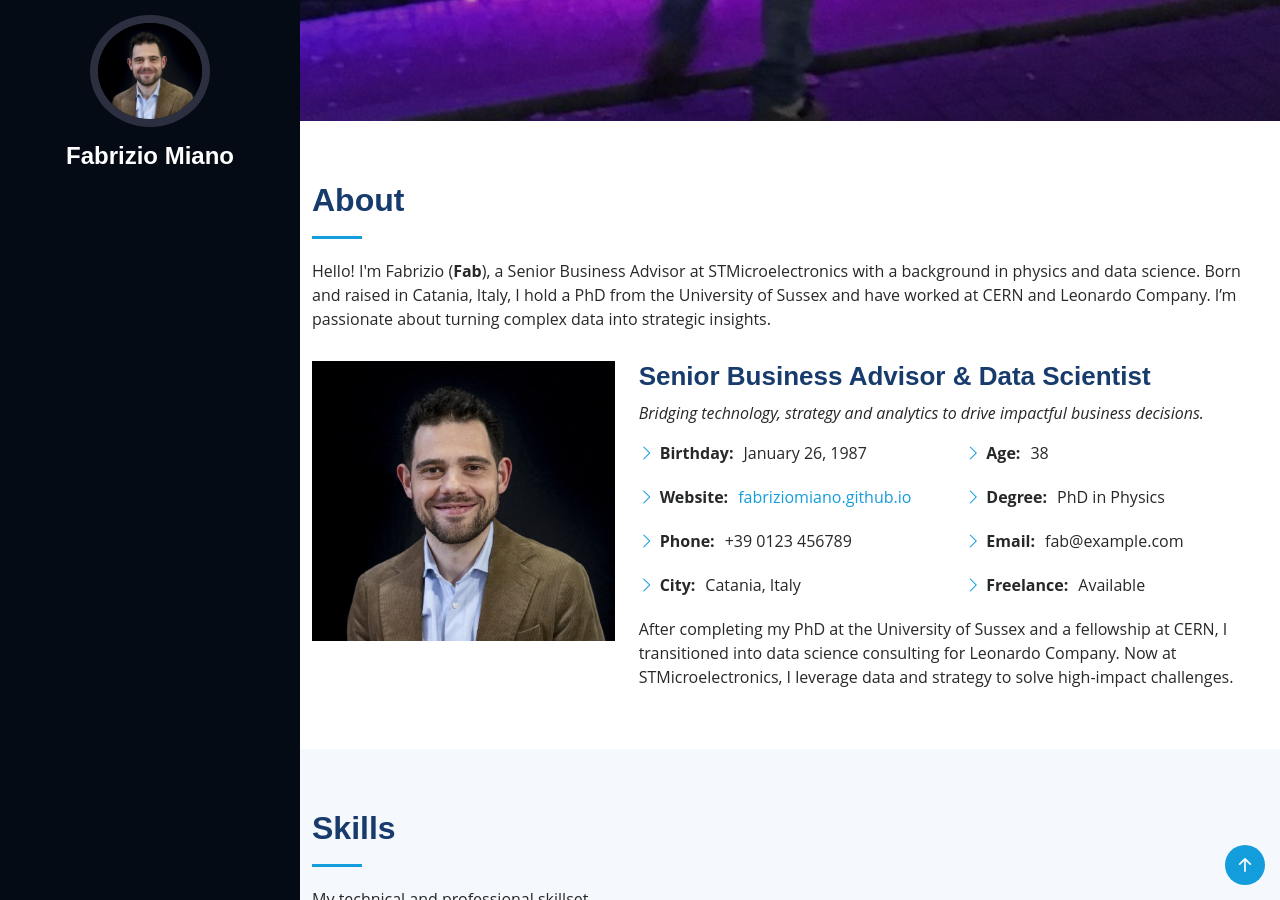
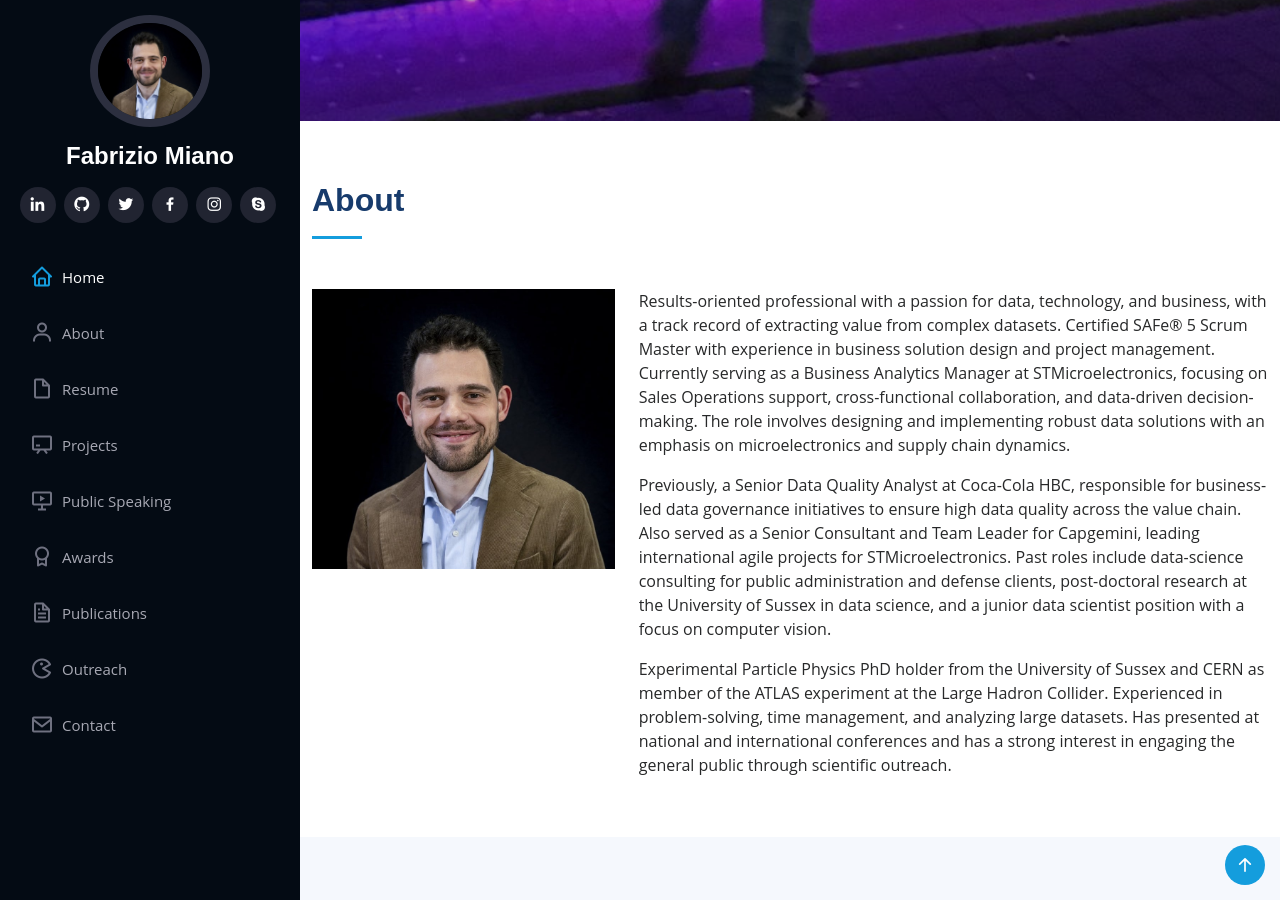
Before and after one commit to fabriziomiano/fabriziomiano.github.io, a Jekyll site: the page built from index.md, in a window 1280 px wide and 900 px high, scrolled down 779 px. Built offline with Jekyll 4.4.1, drawn with Linux system fonts in a browser that asks for light colours; nearby versions of some CDN libraries; some of the changed text lies outside the part shown.

Commit message:
fix sidebar: Adjust sidebar layout and styles

```diff
--- a/_includes/nav.html
+++ b/_includes/nav.html
@@ -1,13 +1,37 @@
 <!-- _includes/nav.html -->
+<!-- ======= Mobile nav toggle button ======= -->
+<i class="bi bi-list mobile-nav-toggle d-xl-none"></i>
+
+<!-- ======= Header ======= -->
 <header id="header">
   <div class="d-flex flex-column">
-    <!-- … entire <header> block from your old index.html … -->
-    <!-- Example: -->
+
     <div class="profile">
       <img src="{{ '/assets/img/profile-img.jpg' | relative_url }}" alt="" class="img-fluid rounded-circle">
       <h1 class="text-light"><a href="{{ '/' | relative_url }}">Fabrizio Miano</a></h1>
-      <!-- …etc… -->
+      <div class="social-links mt-3 text-center">
+        <a href="https://www.linkedin.com/in/fabriziomiano/" target="_blank" class="linkedin"><i class="bx bxl-linkedin"></i></a>
+        <a href="https://github.com/fabriziomiano" target="_blank" class="github"><i class="bx bxl-github"></i></a>
+        <a href="https://twitter.com/burbunzillo" target="_blank" class="twitter"><i class="bx bxl-twitter"></i></a>
+        <a href="https://www.facebook.com/fabrizio.miano" target="_blank" class="facebook"><i class="bx bxl-facebook"></i></a>
+        <a href="https://www.instagram.com/fabriziomiano/" target="_blank" class="instagram"><i class="bx bxl-instagram"></i></a>
+        <a href="skype:sbargioffa?chat" class="skype"><i class="bx bxl-skype"></i></a>
+      </div>
     </div>
-    <!-- nav links … -->
+
+    <nav id="navbar" class="nav-menu navbar">
+      <ul>
+        <li><a href="#hero"        class="nav-link scrollto active"><i class="bx bx-home"></i> <span>Home</span></a></li>
+        <li><a href="#about"       class="nav-link scrollto"><i class="bx bx-user"></i> <span>About</span></a></li>
+        <li><a href="#resume"      class="nav-link scrollto"><i class="bx bx-file-blank"></i> <span>Resume</span></a></li>
+        <li><a href="#projects"    class="nav-link scrollto"><i class="bx bx-chalkboard"></i> <span>Projects</span></a></li>
+        <li><a href="#publicspeaking" class="nav-link scrollto"><i class="bx bx-slideshow"></i> <span>Public Speaking</span></a></li>
+        <li><a href="#awards"      class="nav-link scrollto"><i class="bx bx-award"></i> <span>Awards</span></a></li>
+        <li><a href="#publications"class="nav-link scrollto"><i class="bx bx-file"></i> <span>Publications</span></a></li>
+        <li><a href="#outreach"    class="nav-link scrollto"><i class="bx bx-game"></i> <span>Outreach</span></a></li>
+        <li><a href="#contact"     class="nav-link scrollto"><i class="bx bx-envelope"></i> <span>Contact</span></a></li>
+      </ul>
+    </nav><!-- .nav-menu -->
+
   </div>
-</header>
+</header><!-- End Header -->
--- a/_layouts/default.html
+++ b/_layouts/default.html
@@ -5,8 +5,14 @@
     {% include head.html %}
   </head>
   <body>
+    {%- comment -%}
+    This include now outputs your <aside id="sidebar">…</aside>
+    {%- endcomment -%}
     {% include nav.html %}
 
+    {%- comment -%}
+    The page content (hero section + main sections) lives in index.md
+    {%- endcomment -%}
     {{ content }}
 
     <!-- Vendor JS Files -->
--- a/index.md
+++ b/index.md
@@ -3,51 +3,46 @@ layout: default
 title: "Fabrizio Miano, PhD | Resume"
 ---
 
+<!-- ======= Hero Section ======= -->
 <section id="hero" class="d-flex flex-column justify-content-center align-items-center">
   <div class="hero-container" data-aos="fade-in">
     <h1>Fabrizio Miano</h1>
-    <p>I'm a <span class="typed" data-typed-items="Ph.D. in Physics, Tech Enthusiast, Data Expert, Sales and Marketing Business Analyst"></span></p>
+    <p>I'm a <span class="typed" data-typed-items="Sr Business Advisor, Data Expert, PhD in Experimental Particle Physics"></span></p>
   </div>
-</section>
+</section><!-- End Hero -->
 
 <main id="main">
 
   <!-- ======= About Section ======= -->
   <section id="about" class="about">
-    <div class="container" data-aos="fade-up">
+    <div class="container">
       <div class="section-title">
         <h2>About</h2>
-        <p>Hello! I'm Fabrizio (<strong>Fab</strong>), a Senior Business Advisor at STMicroelectronics with a background in physics and data science. Born and raised in Catania, Italy, I hold a PhD from the University of Sussex and have worked at CERN and Leonardo Company. I’m passionate about turning complex data into strategic insights.</p>
       </div>
       <div class="row">
-        <div class="col-lg-4">
+        <div class="col-lg-4" data-aos="fade-right">
           <img src="{{ '/assets/img/profile-img.jpg' | relative_url }}" class="img-fluid" alt="">
         </div>
-        <div class="col-lg-8 pt-4 pt-lg-0 content">
-          <h3>Senior Business Advisor & Data Scientist</h3>
-          <p class="fst-italic">
-            Bridging technology, strategy and analytics to drive impactful business decisions.
+        <div class="col-lg-8 pt-4 pt-lg-0 content" data-aos="fade-left">
+          <p class="mb-3">
+            Results-oriented professional with a passion for data, technology, and business, with a track record of extracting
+            value from complex datasets. Certified SAFe® 5 Scrum Master with experience in business solution design and
+            project management. Currently serving as a Business Analytics Manager at STMicroelectronics, focusing on Sales
+            Operations support, cross-functional collaboration, and data-driven decision-making. The role involves designing
+            and implementing robust data solutions with an emphasis on microelectronics and supply chain dynamics.
           </p>
-          <div class="row">
-            <div class="col-lg-6">
-              <ul>
-                <li><i class="bi bi-chevron-right"></i> <strong>Birthday:</strong> January 26, 1987</li>
-                <li><i class="bi bi-chevron-right"></i> <strong>Website:</strong> <a href="https://fabriziomiano.github.io">fabriziomiano.github.io</a></li>
-                <li><i class="bi bi-chevron-right"></i> <strong>Phone:</strong> +39 0123 456789</li>
-                <li><i class="bi bi-chevron-right"></i> <strong>City:</strong> Catania, Italy</li>
-              </ul>
-            </div>
-            <div class="col-lg-6">
-              <ul>
-                <li><i class="bi bi-chevron-right"></i> <strong>Age:</strong> {{ 'now' | date: '%Y' | minus: 1987 }}</li>
-                <li><i class="bi bi-chevron-right"></i> <strong>Degree:</strong> PhD in Physics</li>
-                <li><i class="bi bi-chevron-right"></i> <strong>Email:</strong> fab@example.com</li>
-                <li><i class="bi bi-chevron-right"></i> <strong>Freelance:</strong> Available</li>
-              </ul>
-            </div>
-          </div>
+          <p class="mb-3">
+            Previously, a Senior Data Quality Analyst at Coca-Cola HBC, responsible for business-led data governance initiatives
+            to ensure high data quality across the value chain. Also served as a Senior Consultant and Team Leader for Capgemini,
+            leading international agile projects for STMicroelectronics. Past roles include data-science consulting
+            for public administration and defense clients, post-doctoral research at the University of Sussex in data science,
+            and a junior data scientist position with a focus on computer vision.
+          </p>
           <p>
-            After completing my PhD at the University of Sussex and a fellowship at CERN, I transitioned into data science consulting for Leonardo Company. Now at STMicroelectronics, I leverage data and strategy to solve high-impact challenges.
+            Experimental Particle Physics PhD holder from the University of Sussex and CERN as member of the ATLAS experiment
+            at the Large Hadron Collider. Experienced in problem-solving, time management, and analyzing large datasets.
+            Has presented at national and international conferences and has a strong interest in engaging the general public
+            through scientific outreach.
           </p>
         </div>
       </div>
@@ -56,79 +51,151 @@ title: "Fabrizio Miano, PhD | Resume"
 
   <!-- ======= Skills Section ======= -->
   <section id="skills" class="skills section-bg">
-    <div class="container" data-aos="fade-up">
+    <div class="container">
       <div class="section-title">
         <h2>Skills</h2>
-        <p>My technical and professional skillset.</p>
       </div>
       <div class="row skills-content">
-        <div class="col-lg-6">
+
+        <div class="col-lg-3" data-aos="fade-up">
+          <p class="text-center">Coding</p>
           <div class="progress">
-            <span class="skill">Python <i class="val">90%</i></span>
+            <span class="skill">Python<i class="val">Advanced</i></span>
             <div class="progress-bar-wrap">
-              <div class="progress-bar" role="progressbar" aria-valuenow="90" aria-valuemin="0" aria-valuemax="100"></div>
+              <div class="progress-bar" role="progressbar" aria-valuenow="75" aria-valuemin="0" aria-valuemax="100"></div>
             </div>
           </div>
-          <!-- repeat for other skills… -->
-        </div>
-        <div class="col-lg-6">
           <div class="progress">
-            <span class="skill">Business Strategy <i class="val">85%</i></span>
+            <span class="skill">Java<i class="val">Beginner</i></span>
             <div class="progress-bar-wrap">
-              <div class="progress-bar" role="progressbar" aria-valuenow="85" aria-valuemin="0" aria-valuemax="100"></div>
+              <div class="progress-bar" role="progressbar" aria-valuenow="25" aria-valuemin="0" aria-valuemax="100"></div>
             </div>
           </div>
-          <!-- … -->
+          <div class="progress">
+            <span class="skill">SQL<i class="val">Advanced</i></span>
+            <div class="progress-bar-wrap">
+              <div class="progress-bar" role="progressbar" aria-valuenow="75" aria-valuemin="0" aria-valuemax="100"></div>
+            </div>
+          </div>
+          <div class="progress">
+            <span class="skill">Bash<i class="val">Intermediate</i></span>
+            <div class="progress-bar-wrap">
+              <div class="progress-bar" role="progressbar" aria-valuenow="50" aria-valuemin="0" aria-valuemax="100"></div>
+            </div>
+          </div>
+          <div class="progress">
+            <span class="skill">HTML5<i class="val">Intermediate</i></span>
+            <div class="progress-bar-wrap">
+              <div class="progress-bar" role="progressbar" aria-valuenow="50" aria-valuemin="0" aria-valuemax="100"></div>
+            </div>
+          </div>
+          <div class="progress">
+            <span class="skill">JavaScript<i class="val">Beginner</i></span>
+            <div class="progress-bar-wrap">
+              <div class="progress-bar" role="progressbar" aria-valuenow="25" aria-valuemin="0" aria-valuemax="100"></div>
+            </div>
+          </div>
         </div>
+
+        <div class="col-lg-3" data-aos="fade-up">
+          <p class="text-center">Versioning/DevOps/Cloud</p>
+          <!-- repeat progress bars for Git, Docker, Azure, AWS -->
+        </div>
+
+        <div class="col-lg-3" data-aos="fade-up">
+          <p class="text-center">Languages</p>
+          <!-- repeat progress bars for Italian, English, Spanish, French -->
+        </div>
+
       </div>
     </div>
   </section><!-- End Skills Section -->
 
-  <!-- ======= Portfolio Section ======= -->
-  <section id="portfolio" class="portfolio">
-    <div class="container" data-aos="fade-up">
+  <!-- ======= Resume Section ======= -->
+  <section id="resume" class="resume">
+    <div class="container">
       <div class="section-title">
-        <h2>Portfolio</h2>
-        <p>Some of my recent projects.</p>
+        <h2>Resume</h2>
+        <a href="https://github.com/fabriziomiano/tex-cv/raw/master/cv-en.pdf" class="btn btn-outline-primary">Download CV</a>
       </div>
+
+      <!-- Education -->
       <div class="row">
-        <div class="col-lg-12">
-          <ul id="portfolio-flters">
-            <li data-filter="*" class="filter-active">All</li>
-            <li data-filter=".filter-data">Data Science</li>
-            <li data-filter=".filter-web">Web</li>
-            <li data-filter=".filter-ml">Machine Learning</li>
-          </ul>
+        <div class="col-lg-6" data-aos="fade-up">
+          <h3 class="resume-title">Education</h3>
+          <div class="resume-item">
+            <h4>PhD in Physics</h4>
+            <h5>2015 - 2018</h5>
+            <p><em>University of Sussex, Brighton, UK</em></p>
+            <p>“Optimisation studies and data-driven background estimation in searches for the
+            supersymmetric partner of the top quark with the ATLAS Detector at the LHC”.
+            2018. <a href="http://cds.cern.ch/record/2650559">cds.cern.ch/record/2650559</a></p>
+          </div>
+          <!-- MSc in Physics -->
         </div>
-      </div>
-      <div class="row portfolio-container">
-        <!-- repeat .portfolio-item for each project… -->
+        <!-- Work Experience: Deckchair.com, CERN fellowship… -->
       </div>
     </div>
-  </section><!-- End Portfolio Section -->
+  </section><!-- End Resume Section -->
+
+  <!-- ======= Projects Section ======= -->
+  <section id="projects" class="services">
+    <div class="container">
+      <div class="section-title"><h2>Projects</h2></div>
+      <div class="row">
+        <!-- Icon boxes for each project as in your original HTML -->
+      </div>
+    </div>
+  </section><!-- End Projects Section -->
+
+  <!-- ======= Public Speaking Section ======= -->
+  <section id="publicspeaking" class="services section-bg">
+    <div class="container" data-aos="fade-up">
+      <div class="section-title"><h2>Public Speaking</h2></div>
+      <!-- All resume-items with seminar titles, dates and links -->
+    </div>
+  </section><!-- End Public Speaking Section -->
+
+  <!-- ======= Awards Section ======= -->
+  <section id="awards" class="section-bg">
+    <div class="container" data-aos="fade-up">
+      <div class="section-title"><h2>Awards</h2></div>
+      <div class="row">
+        <!-- All award icon-boxes -->
+      </div>
+    </div>
+  </section><!-- End Awards Section -->
+
+  <!-- ======= Publications Section ======= -->
+  <section id="publications" class="section-bg">
+    <div class="container">
+      <div class="section-title"><h2>Publications</h2></div>
+      <!-- All resume-items with publication lists -->
+    </div>
+  </section><!-- End Publications Section -->
+
+  <!-- ======= Outreach Section ======= -->
+  <section id="outreach">
+    <div class="container">
+      <div class="section-title"><h2>Outreach</h2></div>
+      <!-- All outreach resume-items -->
+    </div>
+  </section><!-- End Outreach Section -->
 
   <!-- ======= Contact Section ======= -->
   <section id="contact" class="contact section-bg">
-    <div class="container" data-aos="fade-up">
-      <div class="section-title">
-        <h2>Contact</h2>
-        <p>Get in touch with me.</p>
-      </div>
-      <div class="row">
-        <div class="col-lg-6">
-          <div class="info-box mb-4">
-            <i class="bx bx-map"></i>
-            <h3>My Address</h3>
-            <p>Via Roma 123, Catania, Italy</p>
+    <div class="container">
+      <div class="section-title"><h2>Contact</h2></div>
+      <div class="row" data-aos="fade-in">
+        <div class="col-lg-5 d-flex align-items-stretch">
+          <div class="info">
+            <div class="address"><i class="bi bi-geo-alt"></i><h4>Location:</h4><p>Catania, Italy</p></div>
+            <div class="email"><i class="bi bi-envelope"></i><h4>Email:</h4><p>fabriziomiano@gmail.com</p></div>
+            <div class="phone"><i class="bi bi-phone"></i><h4>Call:</h4><p>+39 333 6066 844</p></div>
           </div>
         </div>
-        <!-- email, phone… -->
       </div>
-      <form action="https://formspree.io/f/your-form-id" method="post" role="form" class="php-email-form">
-        <!-- form fields… -->
-        <div class="text-center"><button type="submit">Send Message</button></div>
-      </form>
     </div>
   </section><!-- End Contact Section -->
 
-</main>
+</main><!-- End #main -->
```
